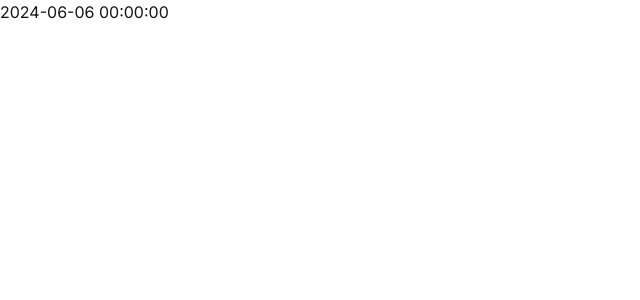
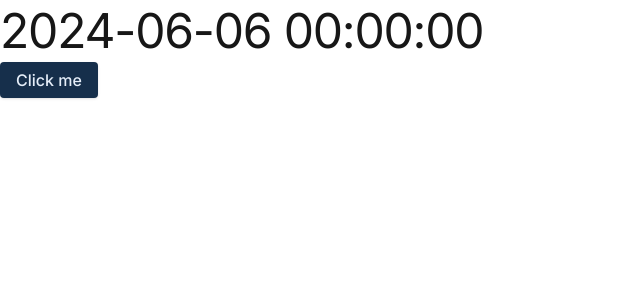
Before and after one commit to edsonjaramillo/monorepo-example, a Next.js app in the folder apps/web/: page / in a window 1280 px wide. Shown: the top 300 px of the page, without its empty margins (0-640 px from the left). Built offline with nearby package versions, Linux system fonts and the light colour scheme.

Commit message:
add button and fix imports from ui package

```diff
--- a/apps/web/src/app/page.tsx
+++ b/apps/web/src/app/page.tsx
@@ -1,6 +1,6 @@
 import { DateTZ } from 'common/datetime';
 
-import { Text } from 'ui';
+import { Button, Text } from 'ui/atoms';
 
 export default function HomePage() {
   const todayMidnight = DateTZ()
@@ -11,5 +11,12 @@ export default function HomePage() {
 
   const dateStr = todayMidnight.format('YYYY-MM-DD HH:mm:ss');
 
-  return <Text as="h1">{dateStr}</Text>;
+  return (
+    <>
+      <Text as="h1" size="cta">
+        {dateStr}
+      </Text>
+      <Button type="button">Click me</Button>
+    </>
+  );
 }
```
